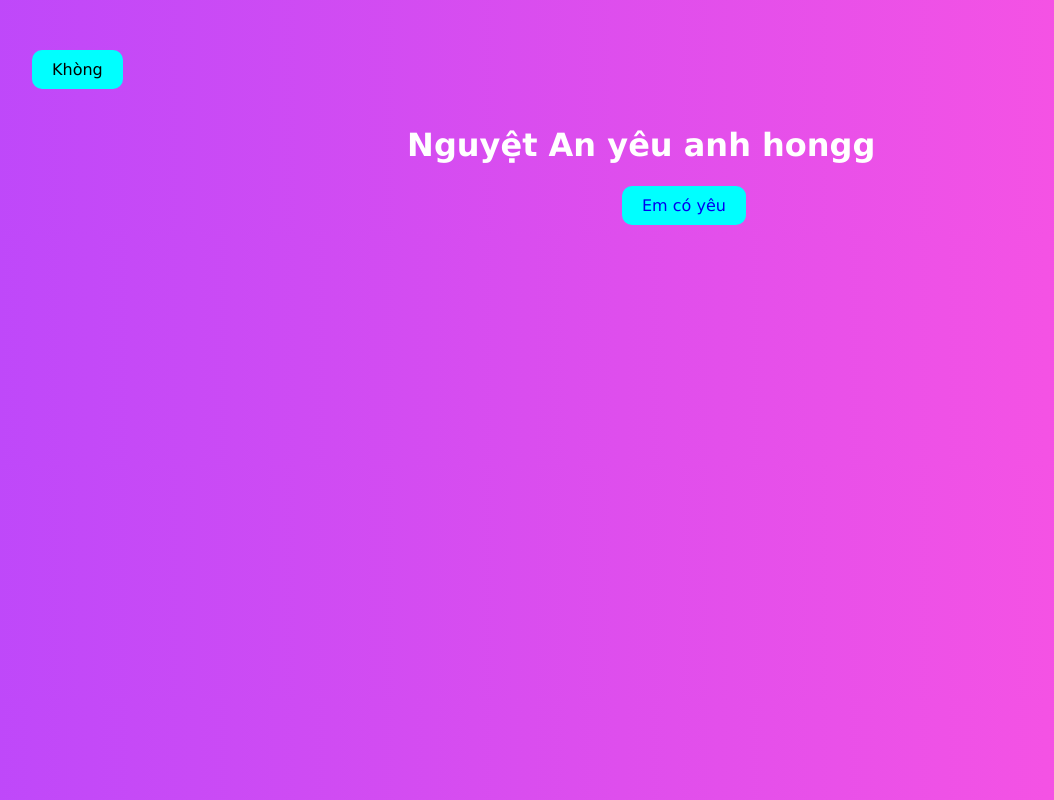
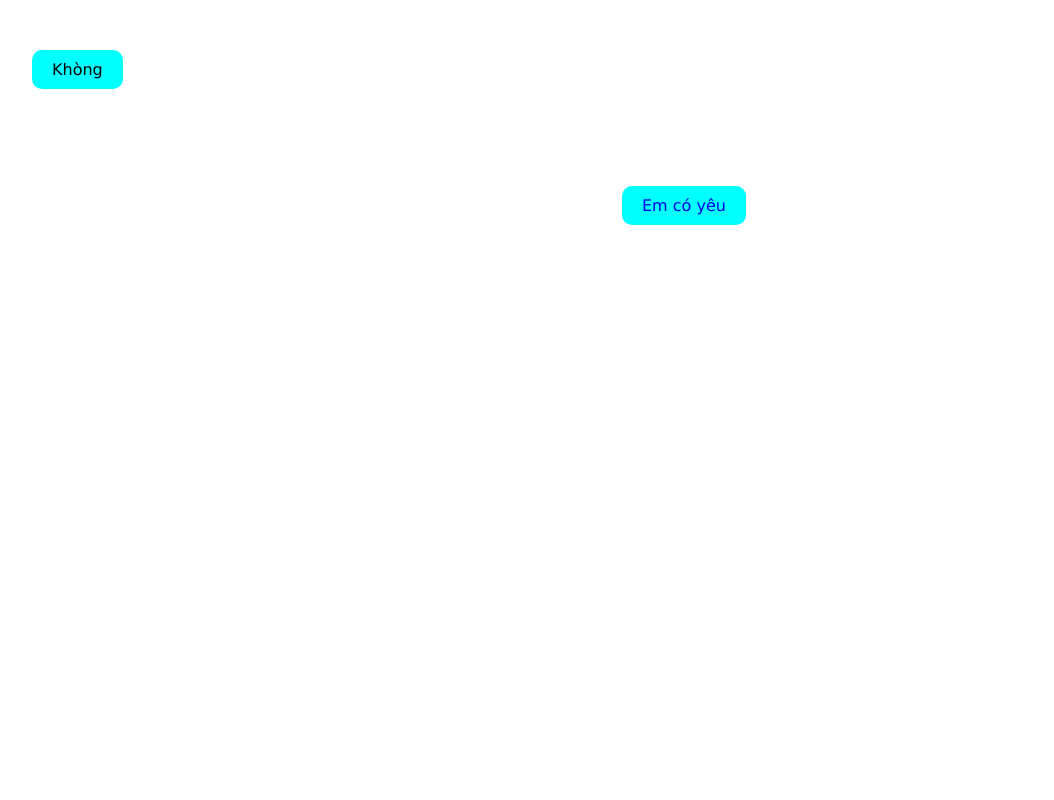
Before and after one commit to NDKhair05/linhtinh.gihub.io, a plain HTML site: page index.html in a window 1280 px wide. Shown: the whole page, without its empty margins (18-1072 px from the left). Drawn offline with Linux system fonts and the light colour scheme.

Commit message:
Update main.css

```diff
--- a/main.css
+++ b/main.css
@@ -1,6 +1,6 @@
 body {
     font-family: Verdana, Geneva, Tahoma, sans-serif;
-    background: linear-gradient(to left,rgb(255, 84, 224),rgb(190, 72, 250));
+    background-color: #F2DOD3;
 }
 
 header {
```
